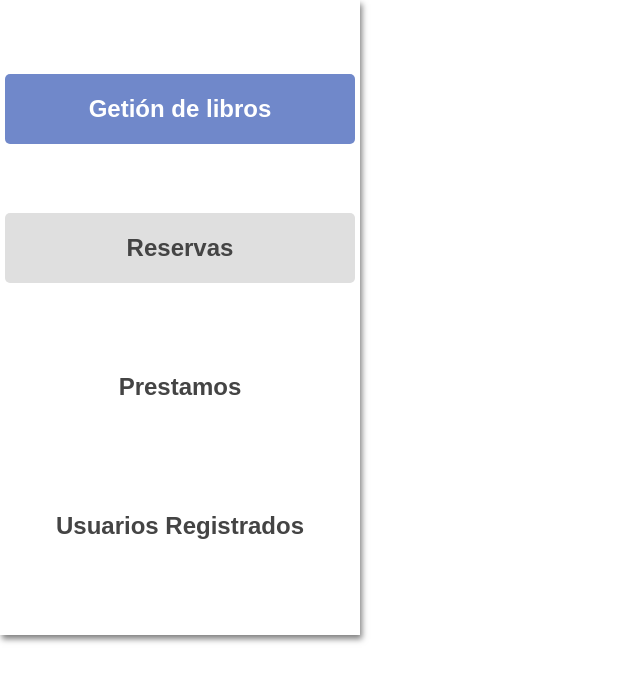
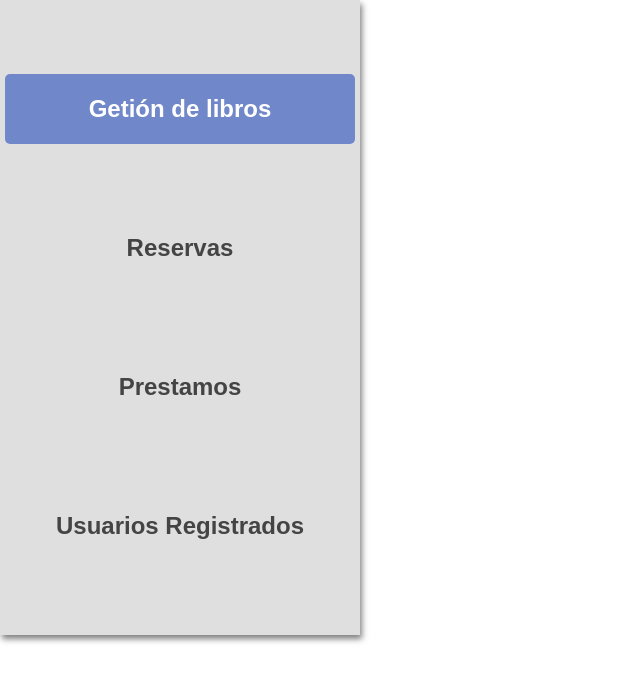
Before and after one commit to Android3-ev/Proyecto_biblioteca, a PHP site: page /MVC/Views/inicioAdmin.php in a window 1280 px wide. Shown: the top 682 px of the page, without its empty margins (0-640 px from the left). Run offline with PHP 8.4, Linux system fonts and the light colour scheme.

Commit message:
Update inicioAdmin.css

```diff
--- a/MVC/Views/css/inicioAdmin.css
+++ b/MVC/Views/css/inicioAdmin.css
@@ -15,7 +15,7 @@
     align-items: center;
     justify-content: space-evenly;
     padding: 5px;
-    /*background-color: #dfdfdf;*/
+    background-color: #dfdfdf;
     box-shadow: 2px 4px 6px rgba(0, 0, 0, 0.5); /* Sombra */
 }
 .nuevoLibro h2{
```
